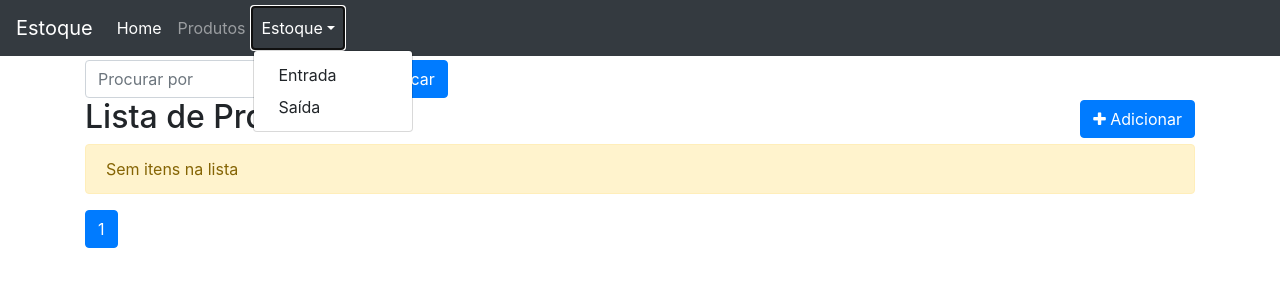
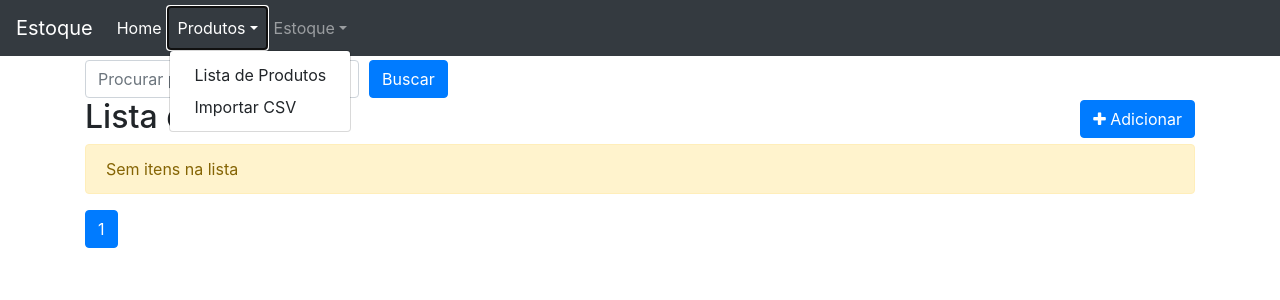
Before and after one commit to Samaelpicoli/controle-de-estoque, a Django app: page /produto/ in a window 1280 px wide, after a click on "Produtos". Shown: the top 300 px of the page. Run offline with Django 3.2, Linux system fonts and the light colour scheme; data that the repository does not hold is empty; some libraries are stand-ins or nearby versions.

Commit message:
Upload de arquivo CSV

```diff
--- a/core/templates/includes/nav.html
+++ b/core/templates/includes/nav.html
@@ -15,8 +15,16 @@
                 <a class="nav-link" href="{% url 'core:index' %}">Home
                 <span class="sr-only">(current)</span></a>
             </li>
-            <li class="nav-item">
-                <a class="nav-link" href="{% url 'produto:lista_produtos' %}">Produtos</a>
+            <li class="nav-item dropdown">
+
+                <a class="nav-link dropdown-toggle" href="#" id="dropdown01"
+                data-toggle="dropdown" aria-haspopup="true"
+                aria-expanded="false">Produtos</a>
+
+                <div class="dropdown-menu" aria-labelledby="dropdown01">
+                    <a class="dropdown-item" href="{% url 'produto:lista_produtos' %}">Lista de Produtos</a>
+                    <a class="dropdown-item" href="{% url 'produto:import_csv' %}">Importar CSV</a>
+                </div>
             </li>
             <li class="nav-item dropdown">
 
--- a/produto/urls.py
+++ b/produto/urls.py
@@ -27,4 +27,6 @@
     # URL para retornar os detalhes do produto em formato JSON
     path('<int:pk>/json/', views.produto_json, name='produto_json'),
 
+    path('import/csv/', views.import_csv, name='import_csv'),
+
 ]
--- a/produto/views.py
+++ b/produto/views.py
@@ -1,11 +1,13 @@
+import csv
+import io
+
+from django.contrib import messages
 from django.shortcuts import render
-
 from django.views.generic import CreateView, UpdateView, ListView
-
-from django.http import JsonResponse
+from django.http import JsonResponse, HttpResponseRedirect
+from django.urls import reverse
 
 from .models import Produto
-
 from .forms import ProdutoForm
 
 # Create your views here.
@@ -131,3 +133,72 @@
     produto = Produto.objects.filter(pk=pk)
     data = [item.dict_to_json() for item in produto]
     return JsonResponse({'data': data})
+
+
+def save_data(data):
+    '''
+    Salva os dados no banco.
+
+    Args:
+        data (list): Uma lista de OrderedDicts com os dados do CSV.
+    '''
+    aux = []
+    for item in data:
+        produto = item.get('produto')
+        ncm = str(item.get('ncm'))
+        importado = True if item.get('importado') == 'True' else False
+        preco = item.get('preco')
+        estoque = item.get('estoque')
+        estoque_minimo = item.get('estoque_minimo')
+        obj = Produto(
+            produto=produto,
+            ncm=ncm,
+            importado=importado,
+            preco=preco,
+            estoque=estoque,
+            estoque_minimo=estoque_minimo,
+        )
+        aux.append(obj)
+    Produto.objects.bulk_create(aux)
+
+
+def import_csv(request):
+    """
+    View para importar dados de um arquivo CSV e salvar no
+    banco de dados.
+
+    Esta view processa o upload de um arquivo CSV contendo
+    dados de produtos, lê o conteúdo do arquivo, converte os dados em
+    um formato adequado e salva os dados no banco de dados.
+
+    Args:
+        request (HttpRequest): O objeto da requisição HTTP.
+
+    Returns:
+        HttpResponse: Se a requisição for POST e o arquivo for enviado,
+        redireciona para a lista de produtos após salvar os dados.
+        Se a requisição não for POST, renderiza o template de
+        upload de arquivo.
+    """
+
+    if request.method == 'POST' and request.FILES['myfle']:
+        # Lê o arquivo enviado
+        myfile = request.FILES['myfile']
+        file = myfile.read().decode('utf-8')
+
+        # Converte o conteúdo do arquivo em um DictReader
+        reader = csv.DictReader(io.StringIO(file))
+
+        # Cria uma lista de dicionários a partir do conteúdo do CSV
+        data = [linha for linha in reader]
+
+        # Salva os dados no banco de dados
+        save_data(data)
+
+        # Redireciona para a lista de produtos após salvar os dados
+        return HttpResponseRedirect(reverse('produto:lista_produtos'))
+
+    # Renderiza o template de upload de arquivo se a requisição não
+    # for POST
+    template_name = 'import_produto.html'
+    return render(request, template_name)
```
Also changed, not shown: produto/templates/import_produto.html (added, +23 -0 lines).
